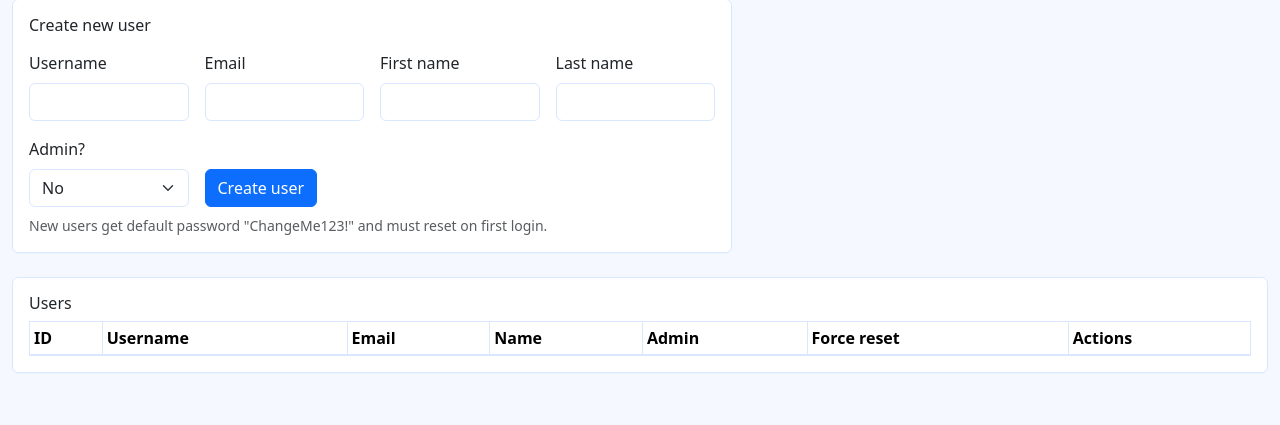
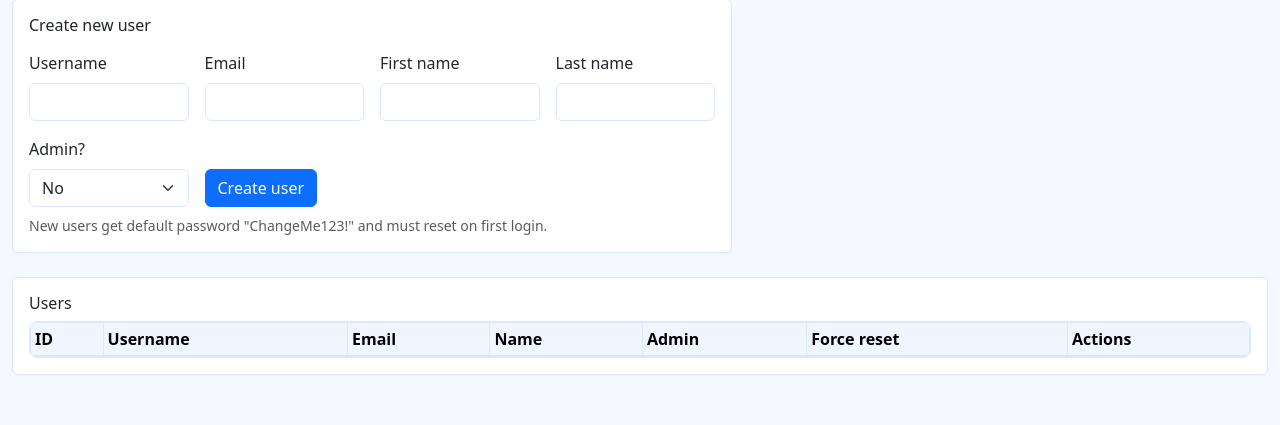
Before and after one commit to suseel96/ndap_data_validator, a FastAPI app: page /admin/users in a window 1280 px wide. Shown: the part 210-635 px from the top of the page. Run offline with FastAPI, Linux system fonts and the light colour scheme; the visitor is signed in with stand-in values (Sample User, id 1); data that the repository does not hold is empty.

Commit message:
added fonts etc

```diff
--- a/static/style.css
+++ b/static/style.css
@@ -110,6 +110,8 @@ table tbody tr.table-danger td { background-color: #ffeef0 !important; }
 
 /* Scrollable fixed-height containers */
 .table-scroll { max-height: 360px; overflow: auto; border: 1px solid var(--brand-border); border-radius: .5rem; background: #fff; display: block; width: 100%; }
+/* Sticky table headers inside scroll container */
+.table-scroll thead th { position: sticky; top: 0; z-index: 2; background: #f0f6ff; }
 /* Step 2 preview area */
 .step2-preview { max-height: 360px; overflow: auto; display: block; }
 /* Drag-and-drop buckets scroll */
--- a/templates/admin_users.html
+++ b/templates/admin_users.html
@@ -44,7 +44,7 @@
     <div class="d-flex align-items-center justify-content-between mb-2">
       <h6 class="m-0">Users</h6>
     </div>
-    <div class="table-wrap">
+    <div class="table-scroll">
       <table class="table table-sm table-striped">
         <thead>
           <tr>
--- a/templates/preview.html
+++ b/templates/preview.html
@@ -4,7 +4,7 @@
   <style>
     table { font-size: 0.9rem; }
     /* Center column names in Step 2 preview table only */
-    .step2-preview table thead th { text-align: center; }
+    .step2-preview table thead th { text-align: center; position: sticky; top: 0; z-index: 1; background: #f0f6ff; }
     .dnd-board { display: grid; grid-template-columns: 1fr; gap: 16px; }
     .dnd-columns { display: grid; grid-template-columns: repeat(4, 1fr); gap: 16px; }
     .bucket { background: #fff; border: 2px dashed var(--brand-border); border-radius: .5rem; min-height: 160px; padding: 12px; }
```
